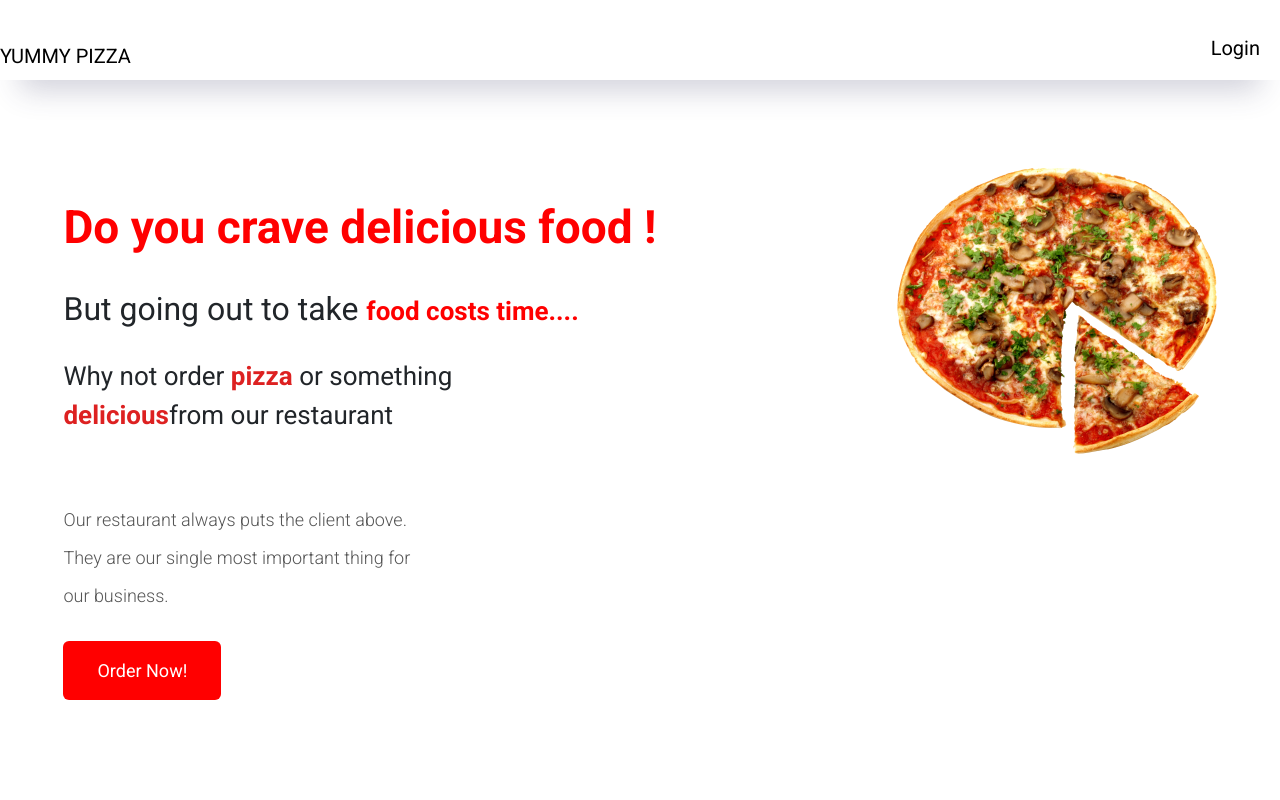
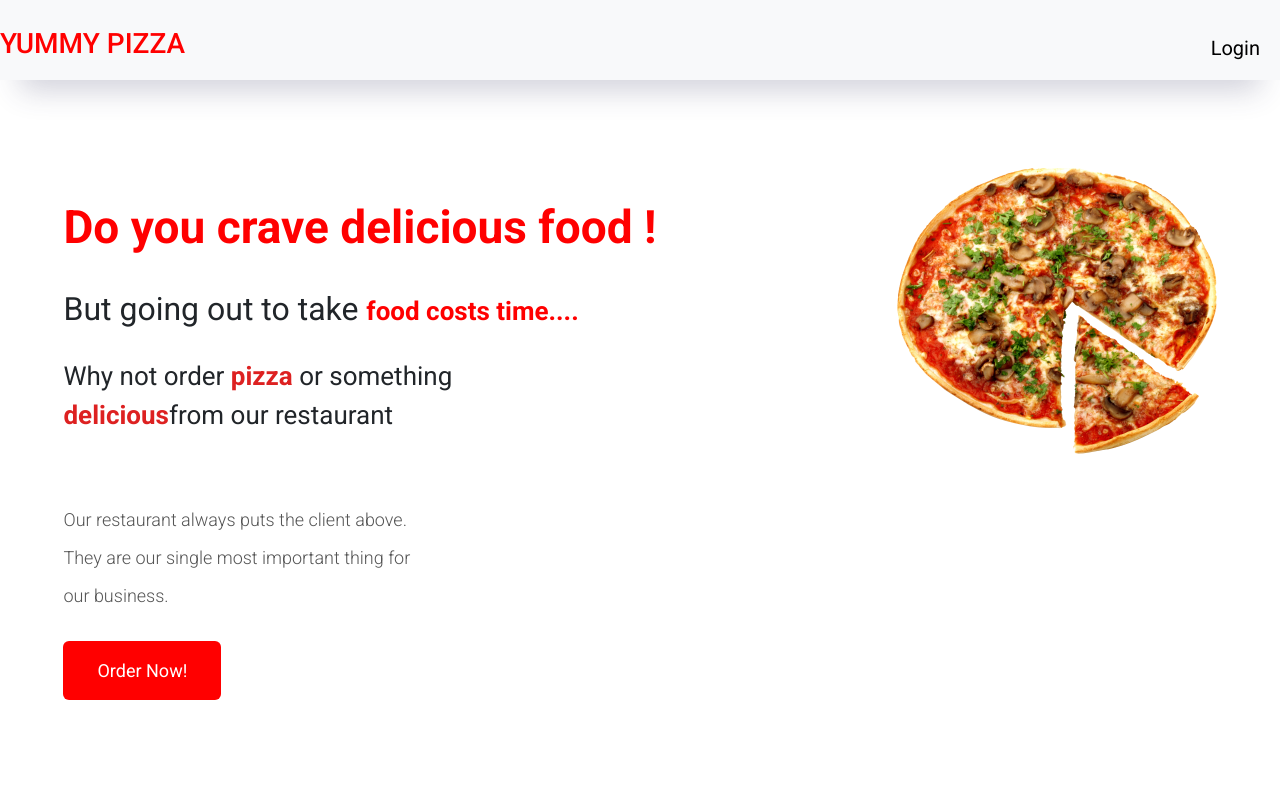
Before and after one commit to Wathsala970/mern_pizza, a React (Create React App) app in the folder client/: page / in a window 1280 px wide. Shown: the top 800 px of the page. Built offline with nearby package versions, Linux system fonts and the light colour scheme; a web font is replaced by a local one.

Commit message:
change clasname style

```diff
--- a/client/src/Components/Navbar.js
+++ b/client/src/Components/Navbar.js
@@ -19,9 +19,9 @@ export default function Navbar() {
 
     return (
         <div>
-            <nav className="navbar">
+            <nav className="navbar navbar-light bg-light">
 
-                <a className="navbar-brand" href='/'>YUMMY PIZZA</a>
+                <h3 className='mb-4' style={{color:'red' }}>YUMMY PIZZA</h3>
 
                 <ul className={Mobile ? "nav-links-mobile" : "nav-links"} onclick={() => setMobile(false)}>
                     {/* <Link to='/'><li>Home</li></Link> */}
@@ -29,11 +29,11 @@ export default function Navbar() {
 
                     {currentUser ? (
                         <>
-                            <a className='nav-link m-2' href='/menu'>Menu</a>
-                            <a className='nav-link m-2' href='/orders'>My Orders</a>
-                            <a className='nav-link m-2' href='/cart'><BsCart /> {cartstate.cartItems.length}</a>
-                            <li className='nav-link m-2'>{currentUser.name}</li>
-                            <a className='nav-link m-2' href='/' onClick={()=>{dispatch(logoutUser())}}><li>Logout</li></a>
+                            <h5><a className='nav-link m-3 ' href='/menu'>Menu</a></h5>
+                            <h5><a className='nav-link m-3' href='/orders'>My Orders</a></h5>
+                            <h5><a className='nav-link m-3' href='/cart'><BsCart /> {cartstate.cartItems.length}</a></h5>
+                            <h5><a className='nav-link m-3' href='/profile'>{currentUser.name}</a></h5>
+                            <h5><a className='nav-link m-3' href='/' onClick={()=>{dispatch(logoutUser())}}><li>Logout</li></a></h5>
                         </>
                     ) : (
                         <li className='nav-link'>
```
